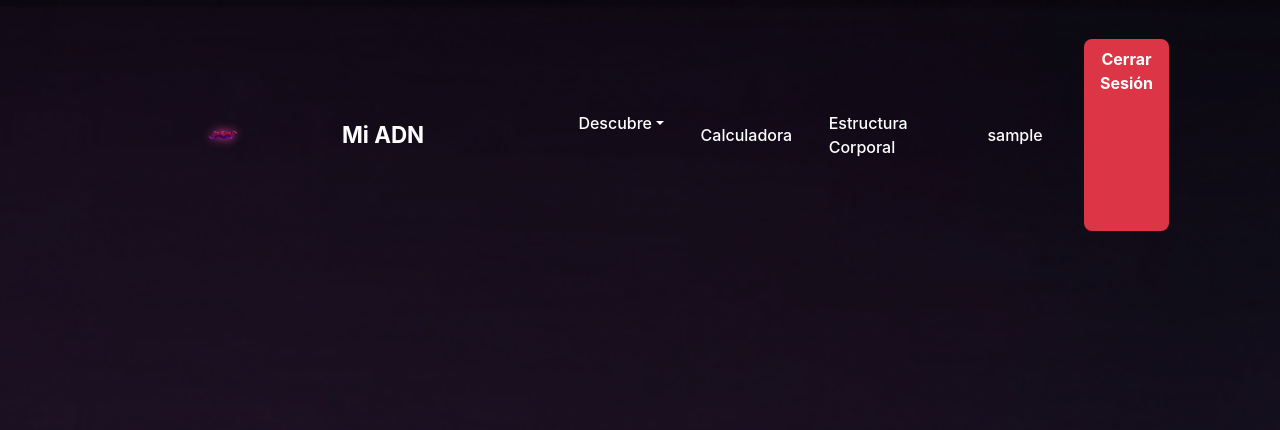
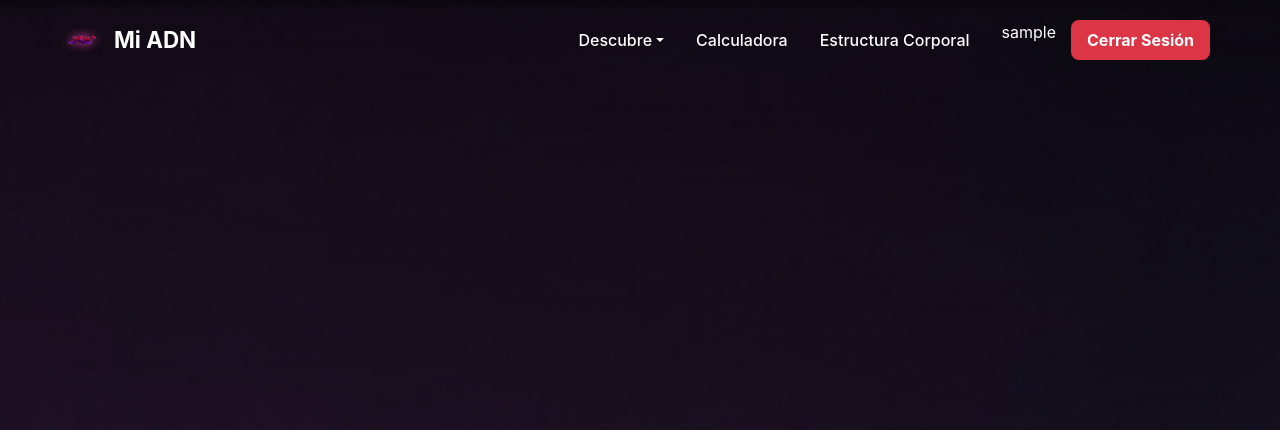
Before and after one commit to Andrescjmaster/Flask-usuarios, a Flask app: page /home in a window 1280 px wide. Shown: the top 430 px of the page. Run offline with Flask 3, Linux system fonts and the light colour scheme; the visitor is signed in with stand-in values (Sample User, id 1); some libraries are stand-ins or nearby versions.

Commit message:
cambios de interfaz

```diff
--- a/templates/base.html
+++ b/templates/base.html
@@ -59,25 +59,6 @@
             background-color: rgba(0,0,0,0.9);
         }
 
-        /* ✅ SOLUCIÓN FINAL: Aseguramos la alineación de todos los elementos a la derecha */
-        /* Contenedor de todos los elementos a la derecha (Nombre + Botones) */
-        .d-flex.order-lg-3 {
-            align-items: center !important; /* Fuerza la alineación central de todos los hijos */
-        }
-
-        /* Estilos específicos para el elemento que contiene el nombre de usuario.
-           Ahora usa la clase 'nav-link' para heredar la altura correcta. */
-        .navbar-username-link {
-            /* Asegura que no haya padding vertical inesperado que lo empuje */
-            padding-top: 0.5rem !important;
-            padding-bottom: 0.5rem !important;
-
-            /* Asegura que el texto no se vea como un botón, solo como un enlace simple */
-            font-weight: 500;
-            margin-right: 0 !important; /* Quitamos el margen 'me-2' del botón anterior */
-        }
-        /* FIN SOLUCIÓN ALINEACIÓN */
-
         /* ... Otros estilos de Navbar (Logo, textos) ... */
         .navbar-logo { width: 40px; margin-right: 8px; }
         .navbar-username, .nav-link, .navbar-brand { color: #fff !important; }
@@ -99,10 +80,9 @@
 
             <div class="d-flex order-lg-3">
                 {% if session.get('correo') %}
-                                        <a class="nav-link navbar-username-link d-none d-lg-flex align-items-center me-3" href="#">
-                        {{ session.get('usuario') }}
-                    </a>
-
+                    <div class="navbar-user-display d-none d-lg-flex me-3">
+                        <span class="navbar-username">{{ session.get('usuario') }}</span>
+                    </div>
                     {% if session.get('correo') == ADMIN_EMAIL %}
                         <a class="nav-link btn btn-sm btn-primary panel-admin-btn text-white me-2" href="{{ url_for('admin_usuarios') }}">Panel Admin</a>
                     {% endif %}
```
Lines whose indentation alone changed are shown as unchanged.
